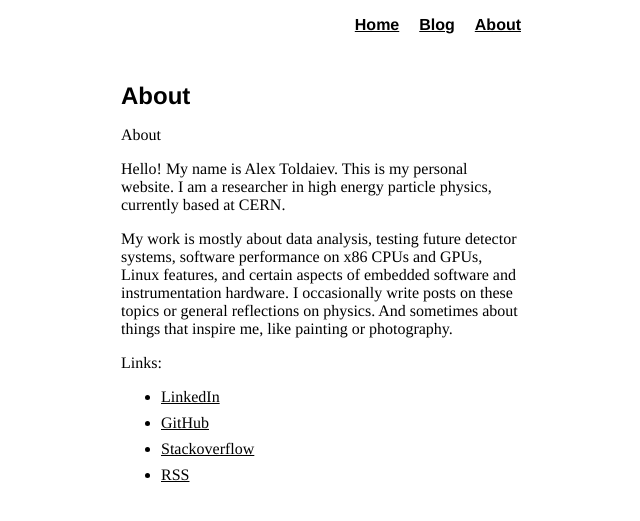
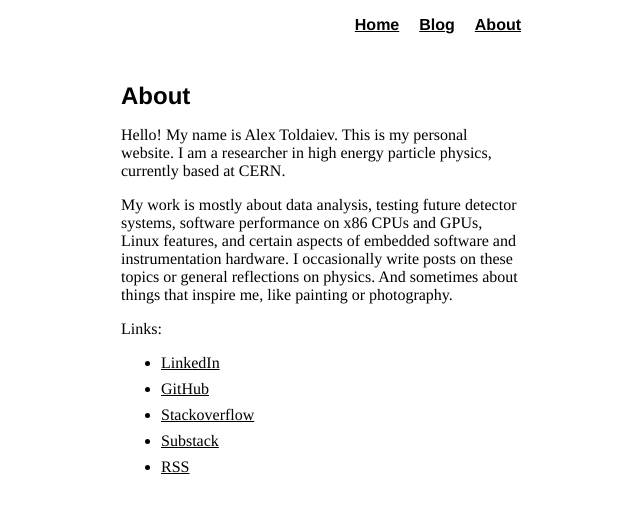
Before and after one commit to xealits/xealits.github.io, a Jekyll site: the page built from about.md, in a window 1280 px wide. Shown: the top 521 px of the page, without its empty margins (319-959 px from the left). Built offline with Jekyll 4.4.1, drawn with Linux system fonts in a browser that asks for light colours.

Commit message:
Don't duplicate the title
	modified:   about.md

```diff
--- a/about.md
+++ b/about.md
@@ -3,8 +3,6 @@ layout: page
 title: About
 permalink: /about/
 ---
-
-{{ page.title }}
 
 Hello! My name is Alex Toldaiev. This is my personal website.
 I am a researcher in high energy particle physics, currently based at CERN.
@@ -19,4 +17,5 @@ Links:
 * [LinkedIn](https://www.linkedin.com/in/atoldaiev)
 * [GitHub](https://github.com/xealits)
 * [Stackoverflow](https://stackoverflow.com/users/1420489/xealits)
+* [Substack](https://substack.com/@alextoldaiev)
 * [RSS](https://xealits.github.io/feed.xml)
```
